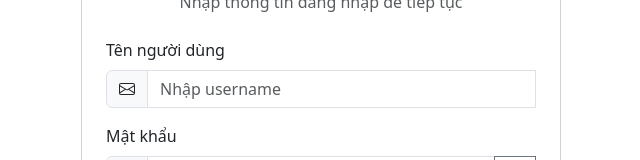
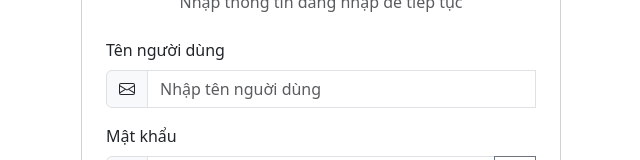
Before and after one commit to PhuocHuynh63/MGE_2116_Vite, a React (Vite) app: page /admin in a window 1280 px wide. Shown: the part 300-460 px from the top of the page, without its empty margins (319-959 px from the left). Built offline with nearby package versions, Linux system fonts and the light colour scheme; no server answers.

Commit message:
feat: Update placeholder text for username input in Admin login form

```diff
--- a/src/containers/Admin/index.tsx
+++ b/src/containers/Admin/index.tsx
@@ -67,7 +67,7 @@ const Admin = () => {
                                     type="username"
                                     className="form-control"
                                     id="username"
-                                    placeholder="Nhập username"
+                                    placeholder="Nhập tên nguời dùng"
                                     required
                                     {...register("username", { required: true })}
                                 />
```
